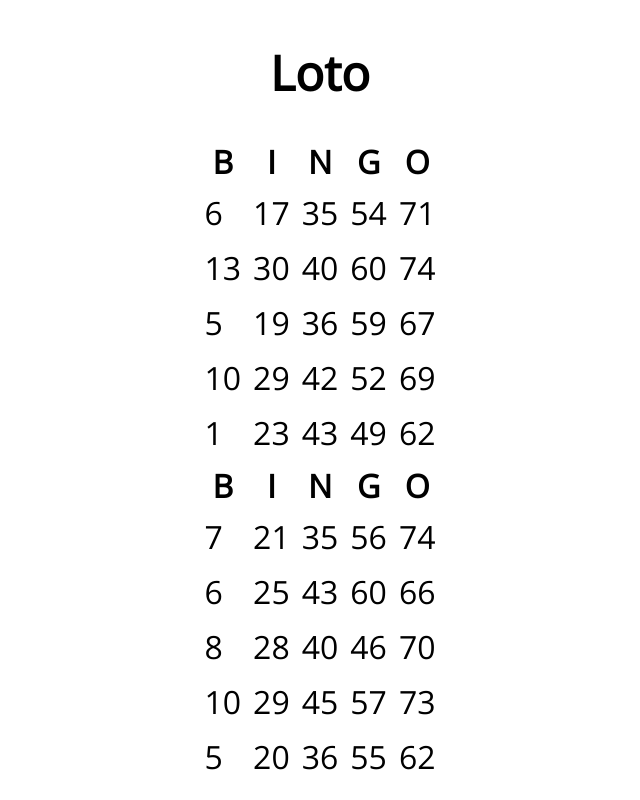
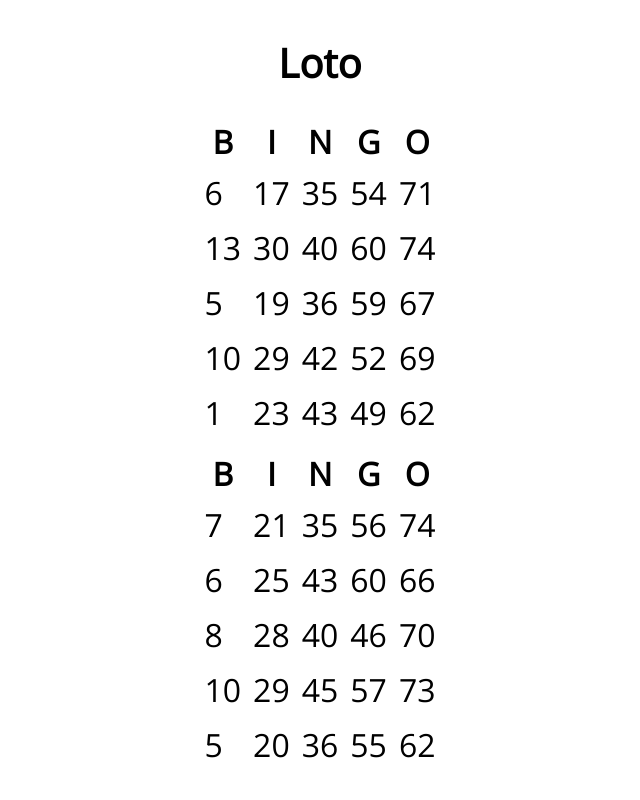
Before and after one commit to v3rm0n/loto, a plain HTML site: page index.html in a window 1280 px wide. Shown: the whole page, without its empty margins (320-960 px from the left). Drawn offline with nearby package versions, Linux system fonts and the light colour scheme.

Commit message:
Tuning paddings

```diff
--- a/index.html
+++ b/index.html
@@ -16,7 +16,7 @@
 	}
 
 	h1 {
-		font-size: 6vh;
+		font-size: 5vh;
 		align-self: center;
 	}
 
@@ -35,6 +35,7 @@
 
 	.field {
 		display: block;
+		padding-bottom: 1vh;
 	}
 
 	td {
```
